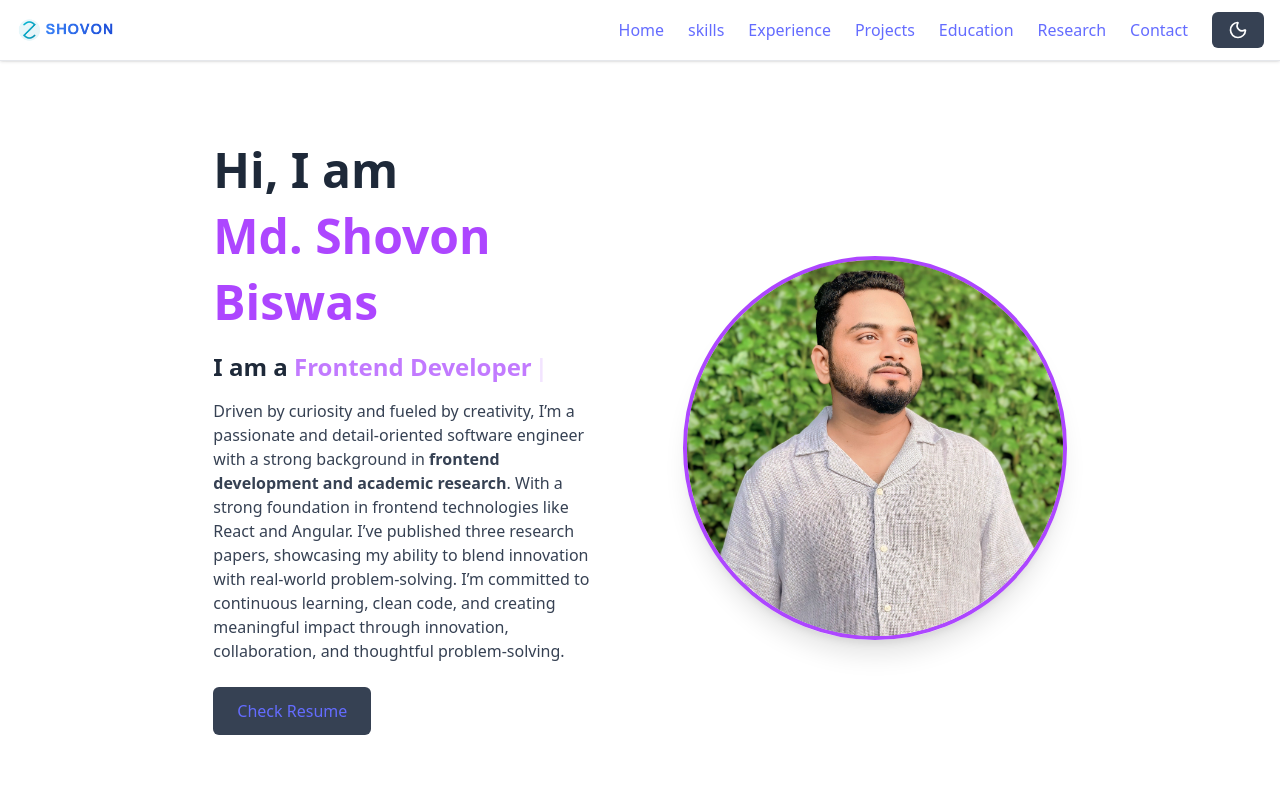
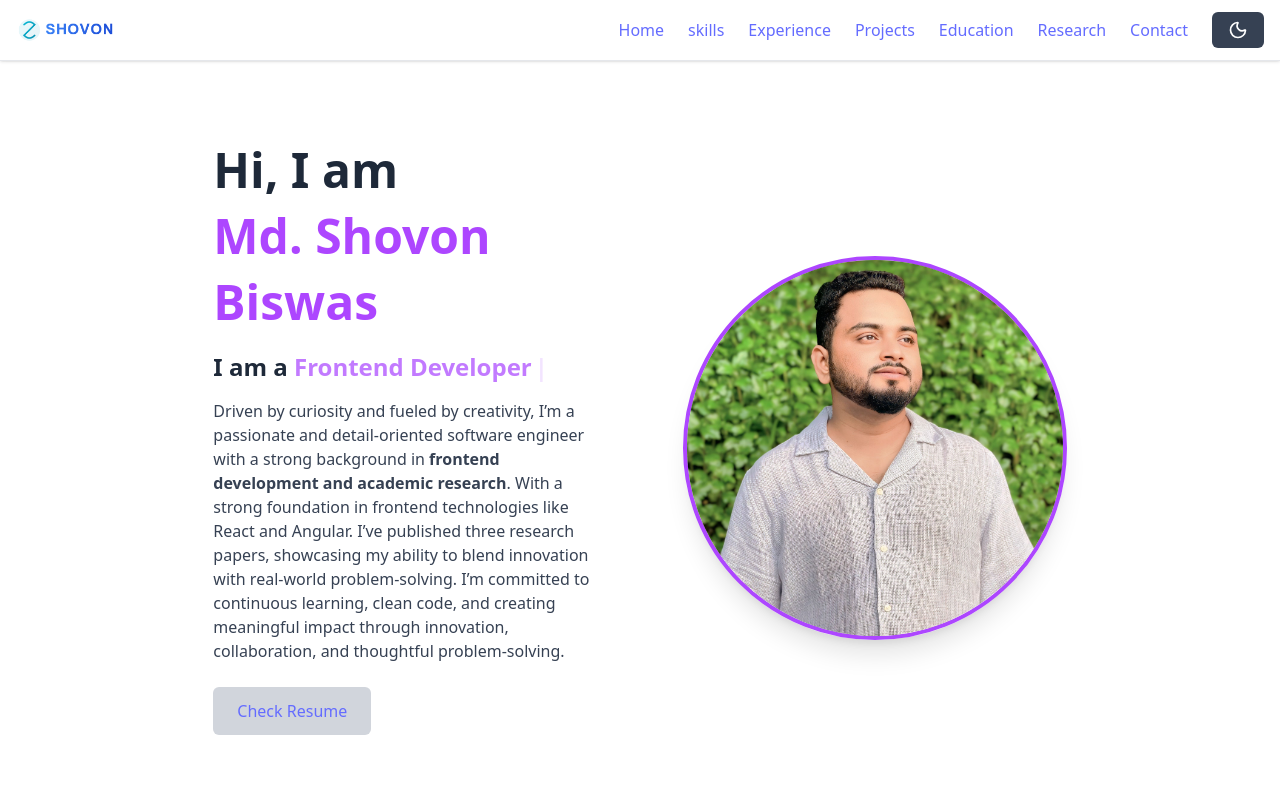
Before and after one commit to Imran-Shovon/Portfolio-React, a React (Vite) app: page /home in a window 1280 px wide. Shown: the top 800 px of the page. Built offline with nearby package versions, Linux system fonts and the light colour scheme.

Commit message:
Change button color

```diff
--- a/src/features/Home/Home.jsx
+++ b/src/features/Home/Home.jsx
@@ -45,7 +45,7 @@ const Home = () => {
             href="https://drive.google.com/file/d/1W7U-KWDSOEPnrJKgFvIIzKiq3Dmgtcq0/view?usp=sharing"
             target="_blank"
             rel="noopener noreferrer"
-            className="inline-block px-6 py-3 rounded-md bg-gray-700 dark:bg-gray-600 text-white hover:bg-blue-500 dark:hover:bg-blue-400 transition duration-300"
+            className="inline-block px-6 py-3 rounded-md bg-gray-300 dark:bg-gray-600 text-blue-100 dark:text-white hover:bg-blue-300 dark:hover:bg-blue-400 transition duration-300"
           >
             Check Resume
           </a>
```
